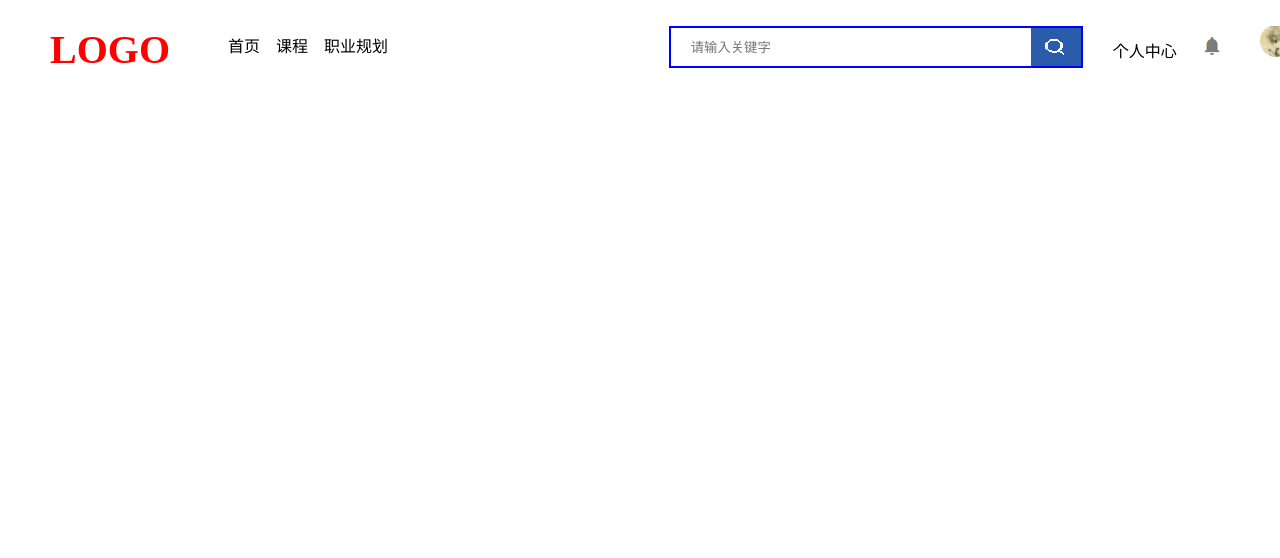
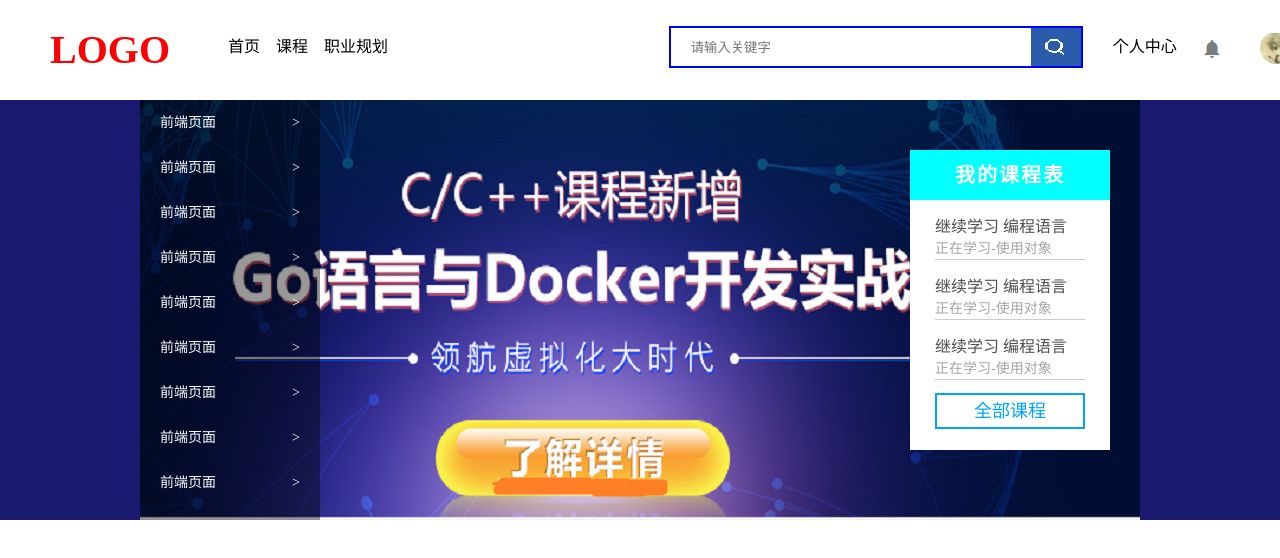
Before and after one commit to wangxiuqiang/webFrontPractice, a plain HTML site: page IndexProjectTest/index.html in a window 1280 px wide. Drawn offline with Linux system fonts and the light colour scheme.

Commit message:
一个网站主页练习

```diff
--- a/IndexProjectTest/index.html
+++ b/IndexProjectTest/index.html
@@ -20,6 +20,11 @@
             box-sizing: border-box;
             /*css3盒子模型  border 和 padding 都包含到宽度里面去*/
         }
+        .container {
+            width: 1000px;
+            margin: 0 auto;
+        }
+
         header {
             height: 100px;
             /*background-color: orange;*/
@@ -83,12 +88,97 @@
         .personal {
             float: right;
             margin: 0 20px 0 30px;
+            /*上  右  下  左*/
             height: 42px;
             line-height: 42px;
         }
 
         .personal img {
             margin: 0 10px 0 20px;
+        }
+
+        /*banner 开始 */
+        .banner {
+            height: 420px;
+            background-color: midnightblue;
+        }
+        .banner-in {
+            height: 420px;
+           background: url(images/bannerBeiJing.png);
+        }
+        .slidebar {
+            float: left;
+            height: 420px;
+            width: 180px;
+            background: rgba(0,0,0,0.4);
+        }
+        .slidebar li a {
+            color: white;
+            font-size: 14px;
+            display: block;
+            /*对于单行的字来说 ， 可以不用加行高，自动撑开 */
+            line-height: 45px;
+            padding:0 20px;
+        }
+        .slidebar a span {
+            float: right;
+            font-family: "Adobe Arabic";
+        }
+        .slidebar li a:hover {
+            color: midnightblue;
+        }
+        .timetable {
+            width: 200px;
+            float: right;
+            height: 300px;
+            margin-top: 50px;
+            margin-right: 30px;
+            background-color: white;
+        }
+        .timetable dt {
+            height: 50px;
+            line-height: 50px;
+            text-align: center;
+            font-size: 20px;
+            color: white;
+            background-color: aqua;
+            font-weight: 700;
+            /*字之间的距离*/
+            letter-spacing: 2px;
+        }
+        .timetable dd{
+            height: 60px;
+            width: 150px;
+            margin: 0 auto;
+            border-bottom: 1px solid #cccccc;
+            box-sizing: border-box;
+            padding-top: 13px;
+        }
+        .timetable dd a {
+            display: block;
+
+        }
+        .timetable dd a h4 {
+            font-size: 16px;
+            color: #4e4e4e;
+            font-weight: normal;
+        }
+        .timetable dd a p {
+            font-size: 14px;
+            color: #a5a5a5;
+        }
+        .timetable dd:last-child {
+            border: none;
+        }
+        .timetable dd:last-child a {
+            border: 2px solid #00a4ff;
+            text-align: center;
+            margin: 0 auto;
+            display: block;
+            height: 32px;
+            font-size: 18px;
+            line-height: 32px;
+            color: #00a4ff;
 
         }
     </style>
@@ -112,10 +202,10 @@
              <!--个人中心部分 -->
              <div class="personal">
                  <a href="#">个人中心
-                     <img src="images/ling.png" alt="">
+                     <img src="images/ling.png" align="center" alt="">
                  </a>
                  <a href="#">
-                     <img src="images/touxiang.png" alt="" />
+                     <img src="images/touxiang.png" align="center" alt="" />
                      Pruett
                  </a>
              </div>
@@ -129,5 +219,32 @@
 
          </nav>
      </header>
+
+    <div class="banner">
+        <div class="banner-in container">
+            <div class="slidebar">
+                <ul>
+                    <li><a href="#">前端页面  <span> > </span></a></li>
+                    <li><a href="#">前端页面  <span> > </span></a></li>
+                    <li><a href="#">前端页面  <span> > </span></a></li>
+                    <li><a href="#">前端页面  <span> > </span></a></li>
+                    <li><a href="#">前端页面  <span> > </span></a></li>
+                    <li><a href="#">前端页面  <span> > </span></a></li>
+                    <li><a href="#">前端页面  <span> > </span></a></li>
+                    <li><a href="#">前端页面  <span> > </span></a></li>
+                    <li><a href="#">前端页面  <span> > </span></a></li>
+                </ul>
+            </div>
+            <div class="timetable">
+                <dl>
+                    <dt>我的课程表</dt>
+                    <dd><a href="#"><h4>继续学习 编程语言</h4> <p>正在学习-使用对象</p></a></dd>
+                    <dd><a href="#"><h4>继续学习 编程语言</h4> <p>正在学习-使用对象</p></a></dd>
+                    <dd><a href="#"><h4>继续学习 编程语言</h4> <p>正在学习-使用对象</p></a></dd>
+                    <dd><a href="#">全部课程</a></dd>
+                </dl>
+            </div>
+        </div>
+    </div>
 </body>
 </html>
```
Also changed, not shown: IndexProjectTest/images/bannerBeiJing.png (added).
